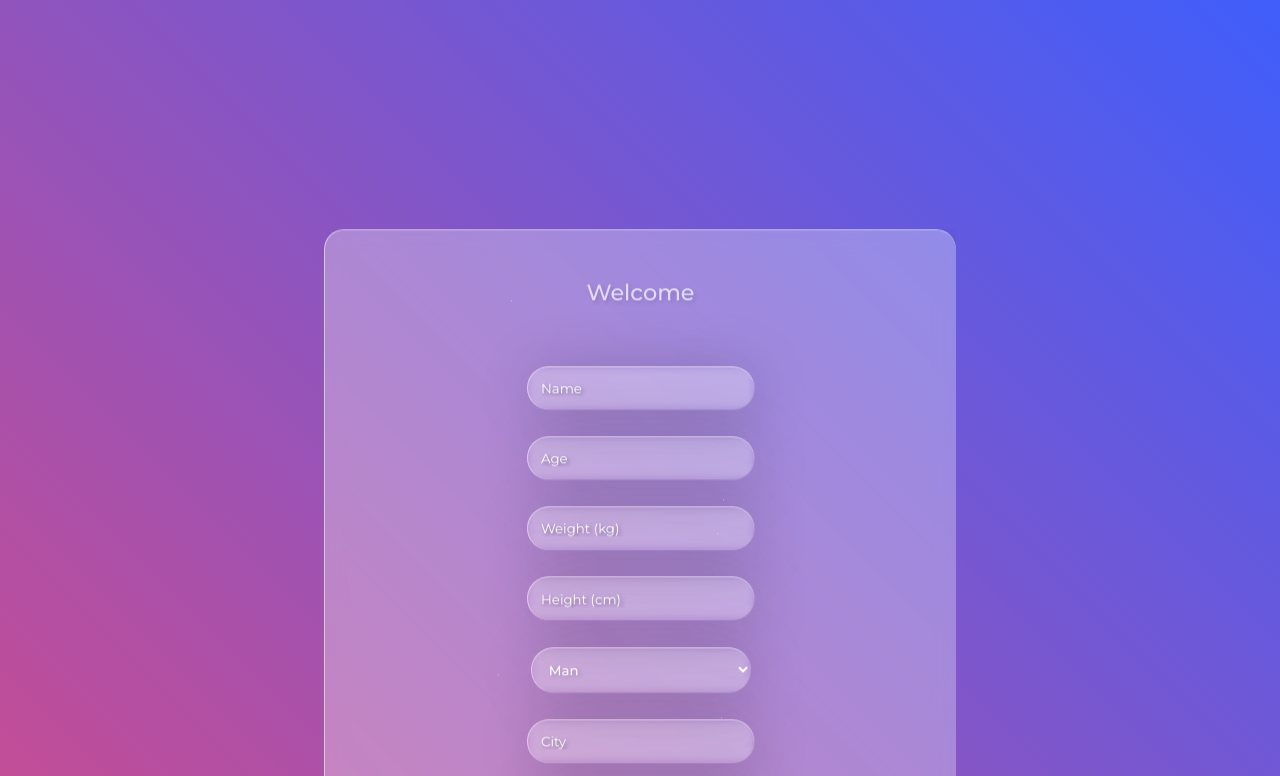
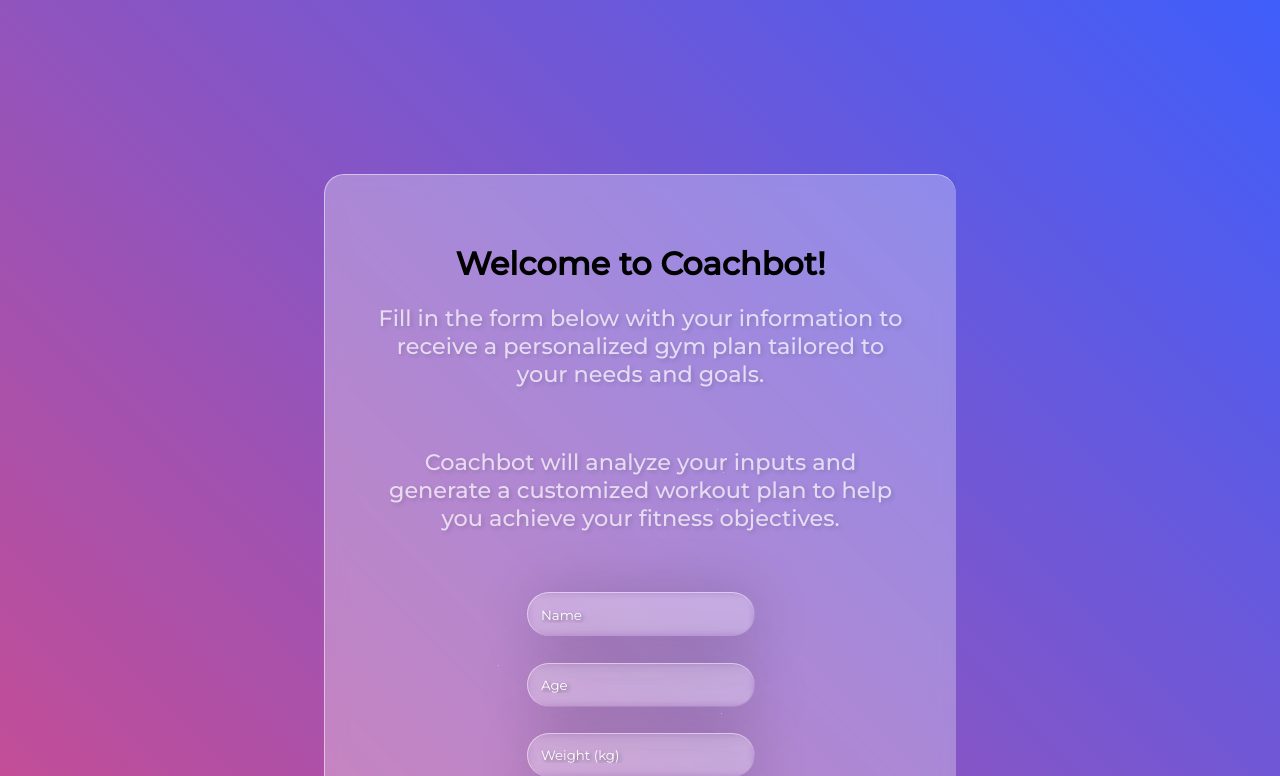
Before and after one commit to bybysker/Coachbot, a Flask app: page / in a window 1280 px wide. Shown: the top 776 px of the page. Run offline with Flask 2, Linux system fonts and the light colour scheme.

Commit message:
HTML modifs

```diff
--- a/app/templates/index2.html
+++ b/app/templates/index2.html
@@ -1,7 +1,7 @@
 <!DOCTYPE html>
 <html>
 <head>
-  <title>Fill your infos</title>
+  <title>Coachbot</title>
   <link rel="stylesheet" href="{{ url_for('static', filename='css/style2.css') }}">
   <link rel="preconnect" href="https://fonts.gstatic.com">
   <link href="https://fonts.googleapis.com/css2?family=Montserrat:wght@300;400;500&display=swap" rel="stylesheet">
@@ -9,7 +9,9 @@
 <body>
   <div class="container">
     <form method="post" action="/generate_gymplan">
-      <p>Welcome</p>
+      <h1>Welcome to Coachbot!</h1>
+      <p>Fill in the form below with your information to receive a personalized gym plan tailored to your needs and goals.</p>
+      <p>Coachbot will analyze your inputs and generate a customized workout plan to help you achieve your fitness objectives.</p>
       <input type="text" placeholder="Name"><br>
       <input type="number" name="age" id="age" placeholder="Age" required><br>
       <input type="number" name="weight" id="weight" placeholder="Weight (kg)" required><br>
```
